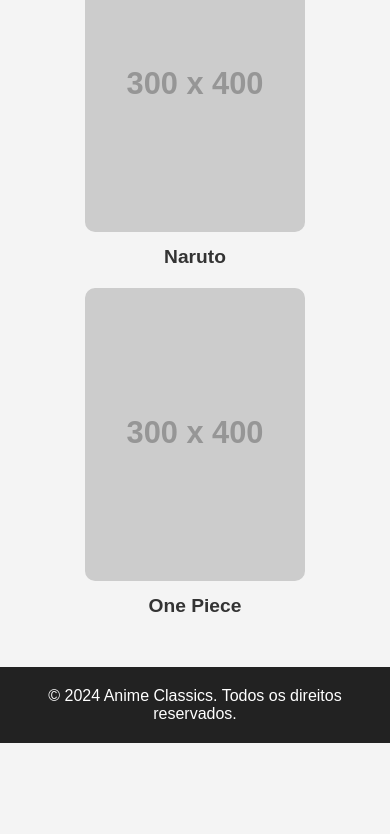
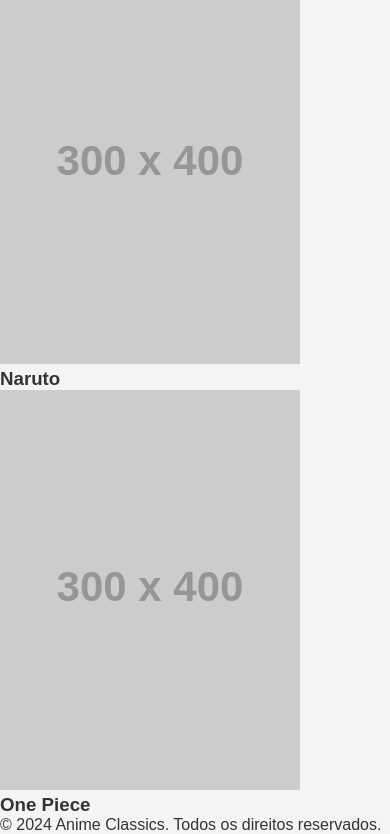
Before and after one commit to fmseedpr/animeclassics, a plain HTML site: page index.html in a window 390 px wide. Shown: the part 1160-1994 px from the top of the page. Before the commit the page ends 1903 px from the top, so only its background shows below. Drawn offline with Linux system fonts and the light colour scheme; placeholder pictures from the web are drawn by us.

Commit message:
Update styles.css
CSS Corrigido com Responsividade

```diff
--- a/styles.css
+++ b/styles.css
@@ -20,6 +20,7 @@ header {
     background-color: #222;
     padding: 20px;
     color: white;
+    flex-wrap: wrap;
 }
 
 header .logo h1 {
@@ -30,6 +31,8 @@ header .logo h1 {
 header nav ul {
     list-style-type: none;
     display: flex;
+    flex-wrap: wrap;
+    padding: 0;
 }
 
 header nav ul li {
@@ -46,6 +49,7 @@ header nav ul li a {
 .banner {
     position: relative;
     text-align: center;
+    margin-bottom: 20px;
 }
 
 .banner img {
@@ -60,50 +64,4 @@ header nav ul li a {
     transform: translate(-50%, -50%);
     color: white;
     font-size: 2rem;
-    text-shadow: 2px 2px 4px rgba(0, 0, 0, 0.7);
-}
-
-/* Galeria de Animes */
-.anime-gallery {
-    padding: 40px 10%;
-    text-align: center;
-}
-
-.anime-gallery h2 {
-    font-size: 2.5rem;
-    margin-bottom: 20px;
-}
-
-.anime-item {
-    display: inline-block;
-    width: 220px;
-    margin: 10px;
-}
-
-.anime-item img {
-    width: 100%;
-    border-radius: 10px;
-    transition: transform 0.3s ease;
-}
-
-.anime-item img:hover {
-    transform: scale(1.1);
-}
-
-.anime-item h3 {
-    margin-top: 10px;
-    font-size: 1.2rem;
-    font-weight: bold;
-}
-
-/* Rodapé */
-footer {
-    text-align: center;
-    padding: 20px;
-    background-color: #222;
-    color: white;
-}
-
-footer p {
-    font-size: 1rem;
-}
+    text-shadow: 2px 2px
```
